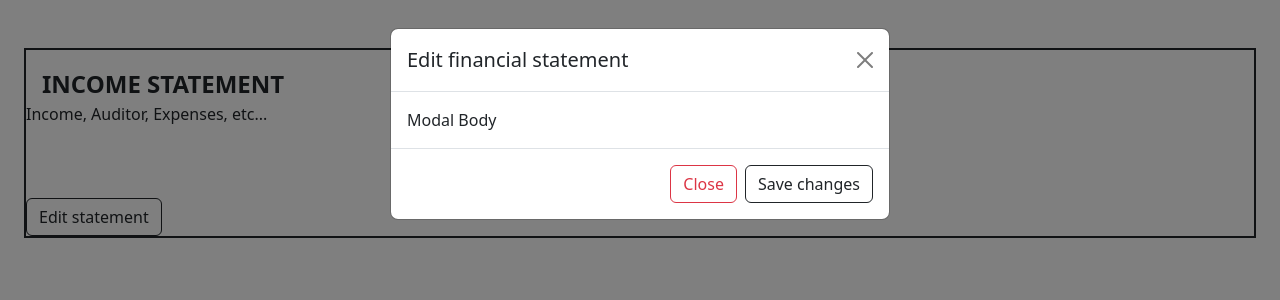
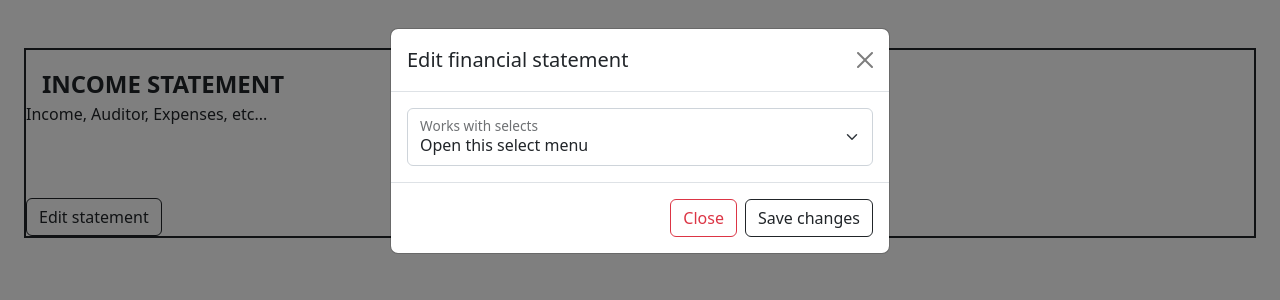
Before and after one commit to crypt096/richdad-financial-statement, a Vue app in the folder frontend/: page / in a window 1280 px wide. Both pictures are taken after a click on the button "Edit statement". Shown: the top 300 px of the page. Built offline with nearby package versions, Linux system fonts and the light colour scheme.

Commit message:
Update EditFinancialStatementModal.vue

```diff
--- a/frontend/src/components/EditFinancialStatementModal.vue
+++ b/frontend/src/components/EditFinancialStatementModal.vue
@@ -11,7 +11,16 @@
             <button type="button" class="btn-close" data-bs-dismiss="modal" aria-label="Close"></button>
           </div>
           <div class="modal-body">
-            Modal Body
+            <!-- Select -->
+            <div class="form-floating">
+              <select class="form-select" id="floatingSelect" aria-label="Floating label select example">
+                <option selected>Open this select menu</option>
+                <option value="1">One</option>
+                <option value="2">Two</option>
+                <option value="3">Three</option>
+              </select>
+              <label for="floatingSelect">Works with selects</label>
+            </div>
           </div>
           <div class="modal-footer">
             <button type="button" class="btn btn-outline-danger" data-bs-dismiss="modal">Close</button>
```
